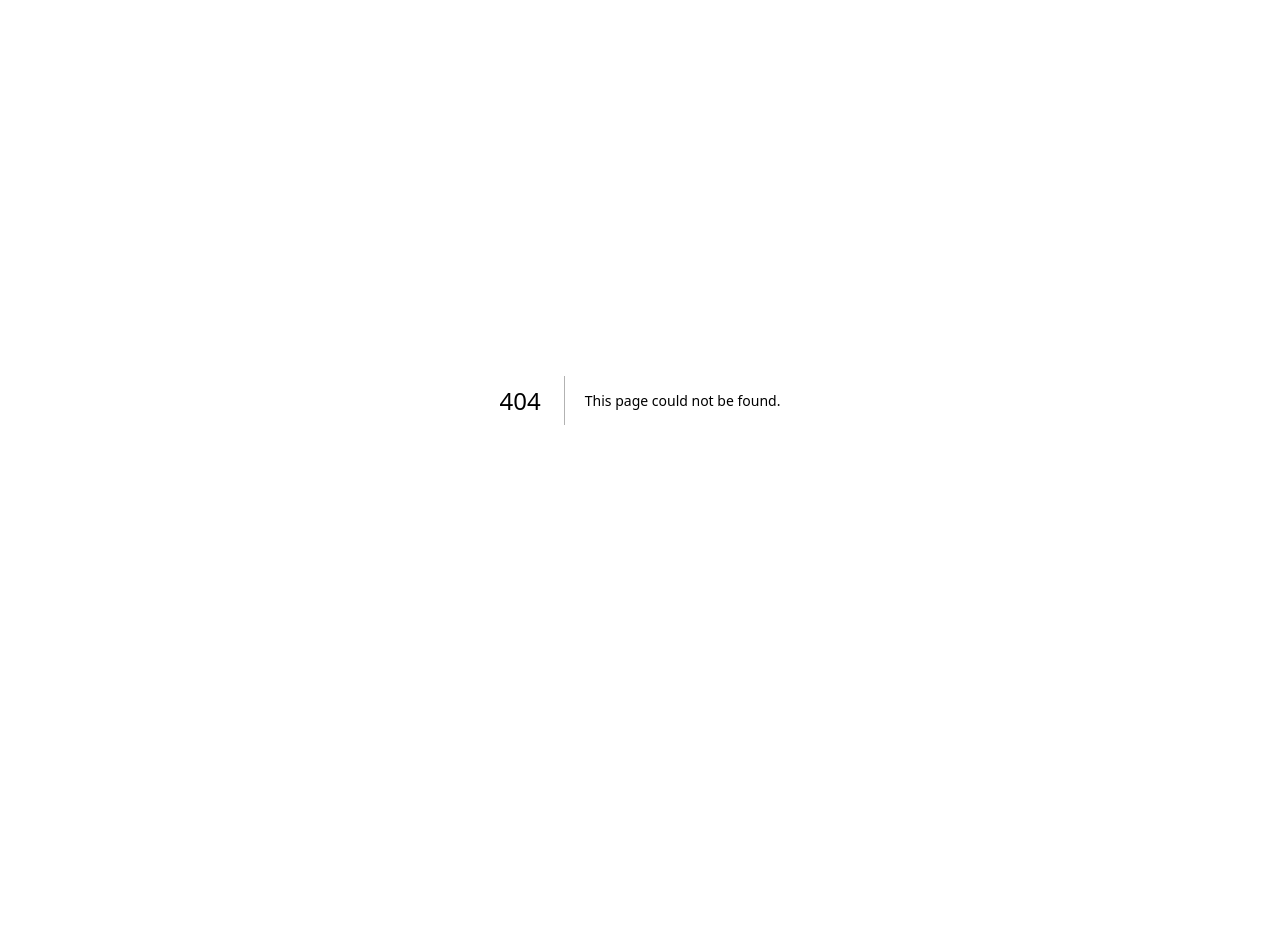
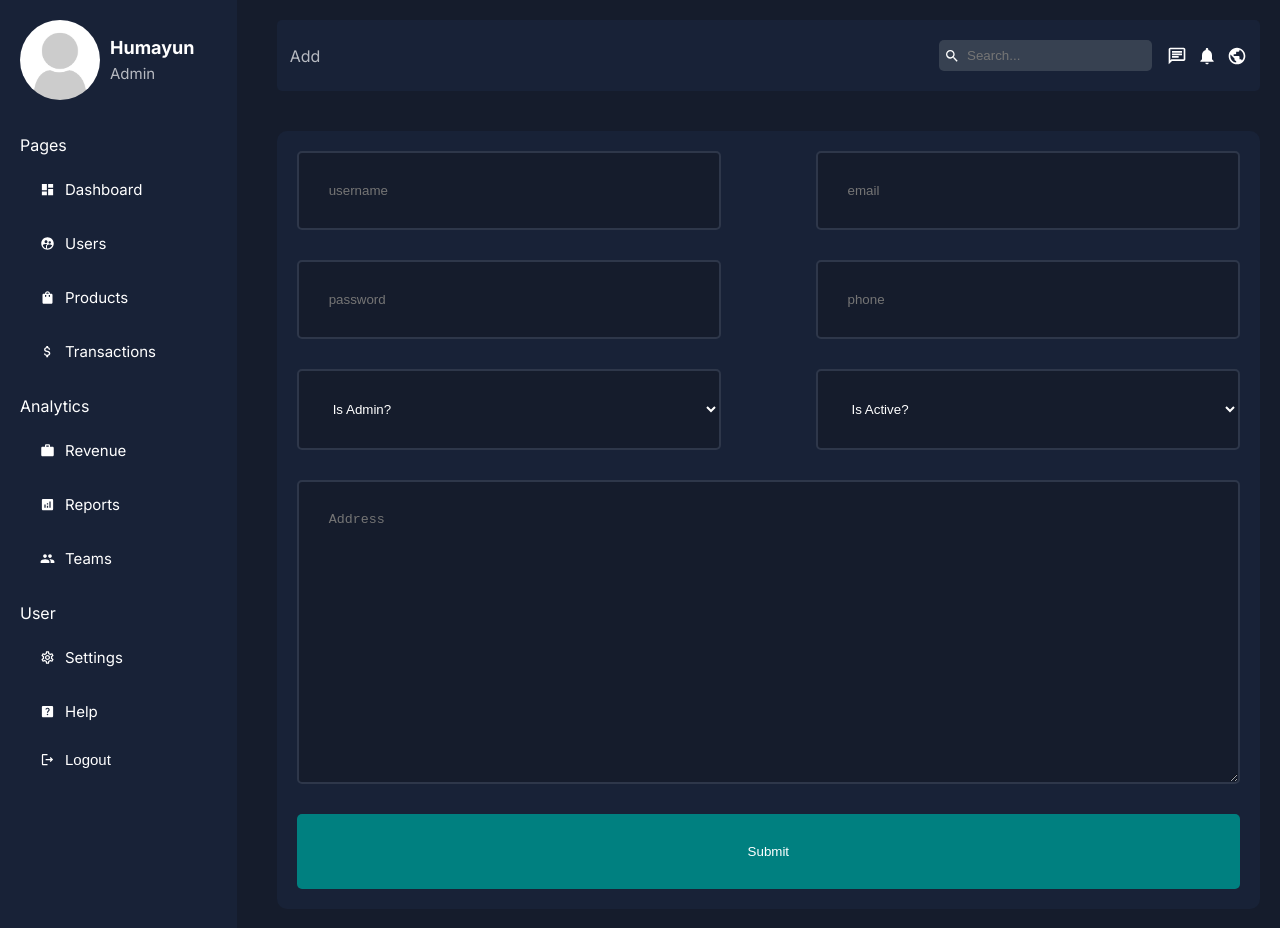
Before and after one commit to devhumayun/Nextjs-Dashboard, a Next.js app: page /dashboard/users/add in a window 1280 px wide. Before the commit this address had no page. Before the commit the page ends 800 px from the top, so only its background shows below. Built offline with nearby package versions, Linux system fonts and the light colour scheme.

Commit message:
add user form create

```diff
--- /dev/null
+++ b/app/dashboard/users/add/page.js
@@ -0,0 +1,38 @@
+import styles from "@/app/ui/user/adduser.module.css";
+
+const AddUserPage = () => {
+  return (
+    <div className={styles.container}>
+      <form className={styles.form}>
+        <input type="text" placeholder="username" name="username" required />
+        <input type="email" placeholder="email" name="email" required />
+        <input
+          type="password"
+          placeholder="password"
+          name="password"
+          required
+        />
+        <input type="phone" placeholder="phone" name="phone" />
+        <select name="isAdmin" id="isAdmin">
+          <option value={false}>Is Admin?</option>
+          <option value={true}>Yes</option>
+          <option value={false}>No</option>
+        </select>
+        <select name="isActive" id="isActive">
+          <option value={true}>Is Active?</option>
+          <option value={true}>Yes</option>
+          <option value={false}>No</option>
+        </select>
+        <textarea
+          name="address"
+          id="address"
+          rows="16"
+          placeholder="Address"
+        ></textarea>
+        <button type="submit">Submit</button>
+      </form>
+    </div>
+  );
+};
+
+export default AddUserPage;
--- a/app/dashboard/users/page.js
+++ b/app/dashboard/users/page.js
@@ -12,7 +12,9 @@
     <div className={styles.container}>
       <div className={styles.topbar}>
         <Search placeholder="Search users..." />
-        <Button />
+        <Link href={"/dashboard/users/add"}>
+          <Button />
+        </Link>
       </div>
       <table className={styles.table}>
         <thead className={styles.tableheading}>
--- /dev/null
+++ b/app/ui/user/adduser.module.css
@@ -0,0 +1,42 @@
+.container {
+  background-color: var(--bgSoft);
+  padding: 20px;
+  border-radius: 10px;
+  margin-top: 20px;
+}
+
+.form {
+  display: flex;
+  flex-wrap: wrap;
+  justify-content: space-between;
+}
+
+.form input,
+.form textarea,
+.form select {
+  padding: 30px;
+  background-color: var(--bg);
+  color: var(--text);
+  border: 2px solid #2e374a;
+  border-radius: 5px;
+  margin-bottom: 30px;
+}
+
+.form input,
+.form select {
+  width: 45%;
+}
+
+.form textarea {
+  width: 100%;
+}
+
+.form button {
+  width: 100%;
+  padding: 30px;
+  background-color: teal;
+  color: var(--text);
+  border: none;
+  border-radius: 5px;
+  cursor: pointer;
+}
--- a/app/ui/user/user.module.css
+++ b/app/ui/user/user.module.css
@@ -17,6 +17,7 @@
   border-radius: 5px;
   font-size: 15px;
   color: white;
+  cursor: pointer;
 }
 
 .table {
```
